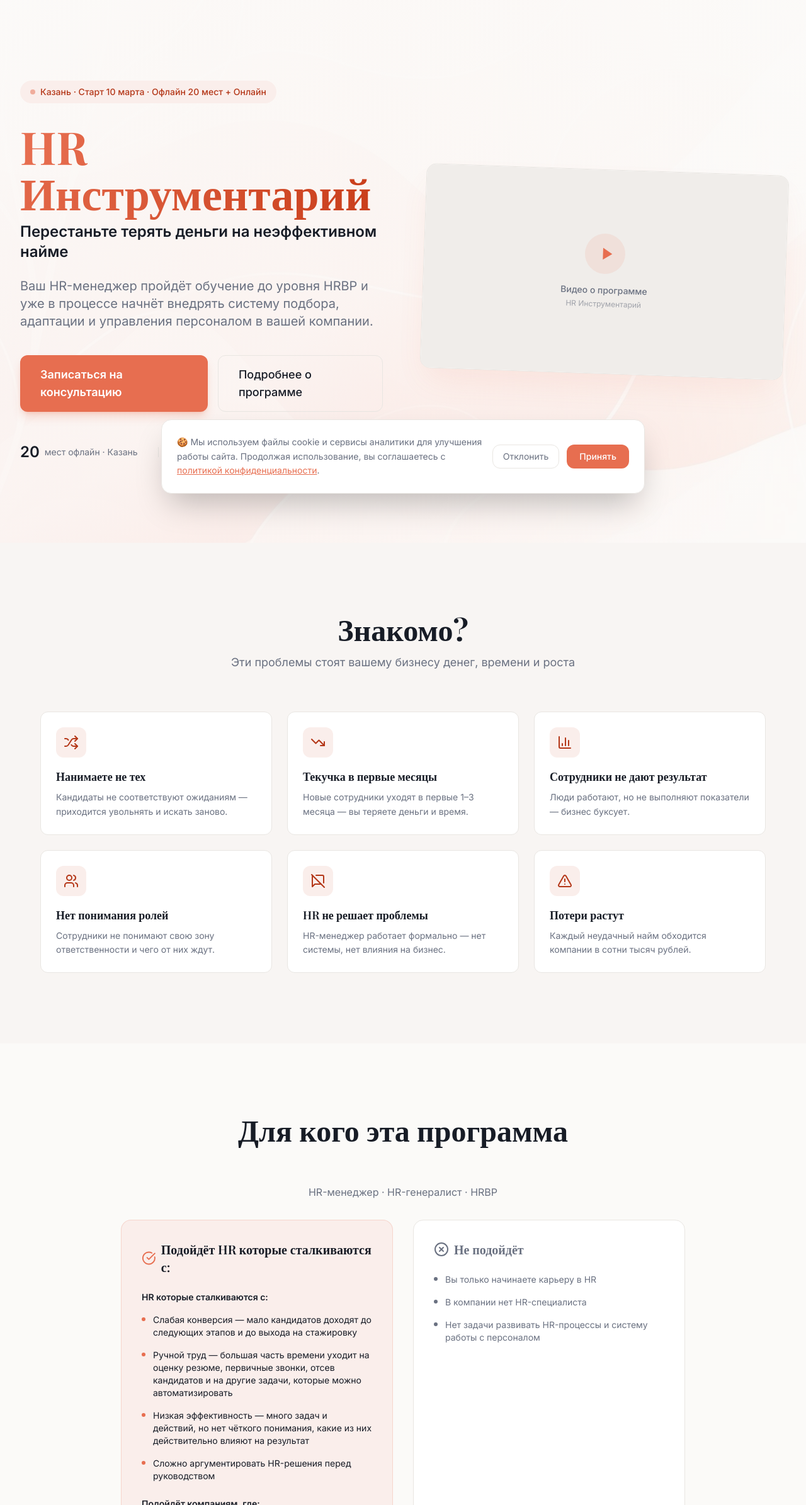
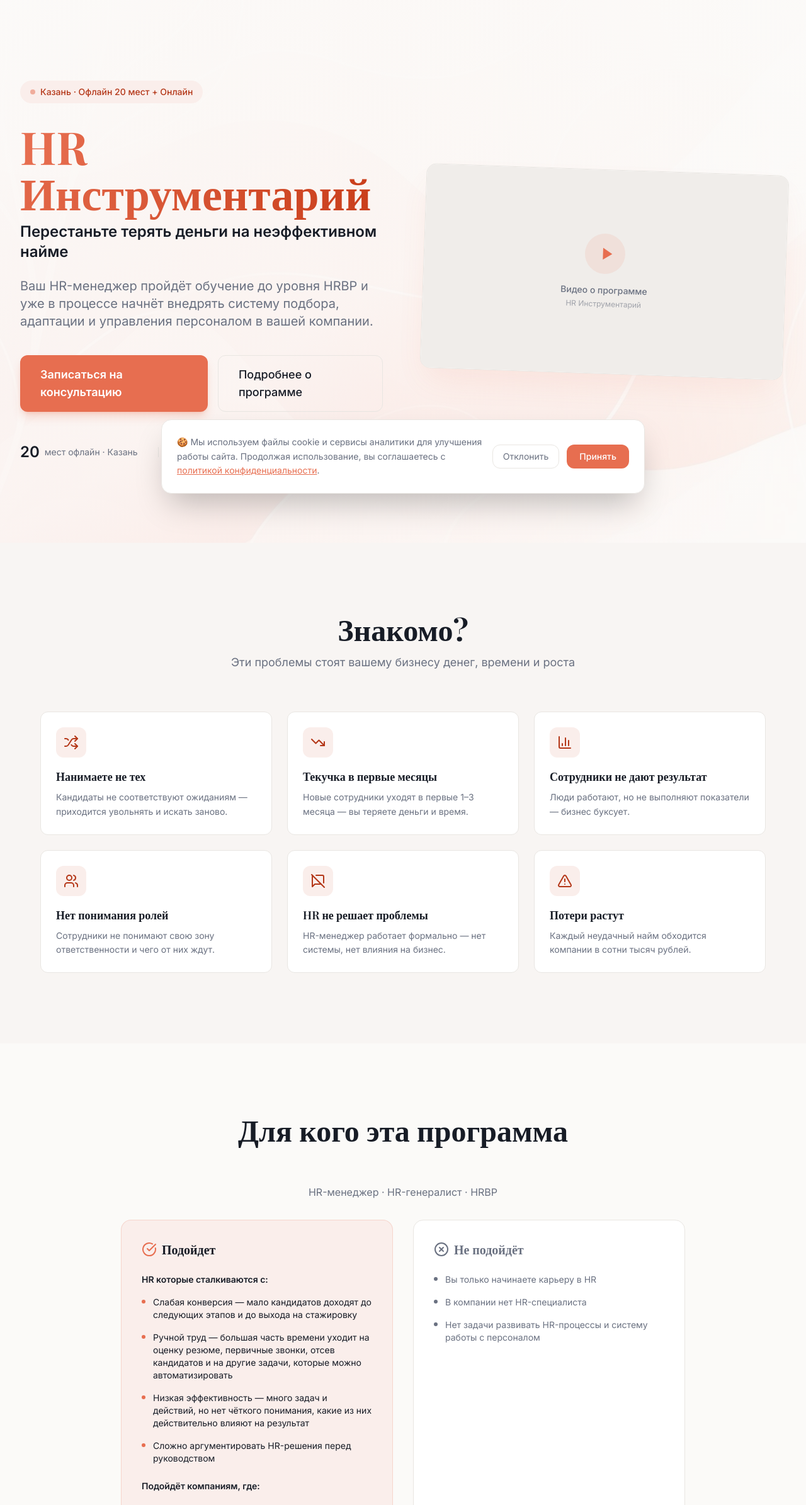
Before and after one commit to di1818/Test01, a React (Vite) app: page / in a window 1280 px wide. Shown: the top 2390 px of the page at 63% size. Built offline with nearby package versions, Linux system fonts and the light colour scheme; no server answers; the HTML template or start-up script is replaced by a standard one.

Commit message:
Remove start date text from hero badge

```diff
--- a/src/components/ForWhomSection.tsx
+++ b/src/components/ForWhomSection.tsx
@@ -36,8 +36,7 @@ const ForWhomSection = () => (
           <div className="rounded-2xl border border-primary/20 bg-accent p-8 h-full">
             <h3 className="text-xl font-semibold mb-6 flex items-center gap-2">
               <CheckCircle className="h-6 w-6 text-primary" />
-              Подойдёт
-              HR которые сталкиваются с:
+              Подойдет
             </h3>
             <p className="text-sm font-semibold mb-4">HR которые сталкиваются с:</p>
             <ul className="space-y-4">
--- a/src/components/HeroSection.tsx
+++ b/src/components/HeroSection.tsx
@@ -38,7 +38,7 @@ const HeroSection = () => {
             >
               <span className="h-2 w-2 rounded-full bg-primary animate-pulse" />
               <span className="text-sm font-medium text-accent-foreground">
-                Казань · Старт 10 марта · Офлайн 20 мест + Онлайн
+                Казань · Офлайн 20 мест + Онлайн
               </span>
             </motion.div>
 
```
